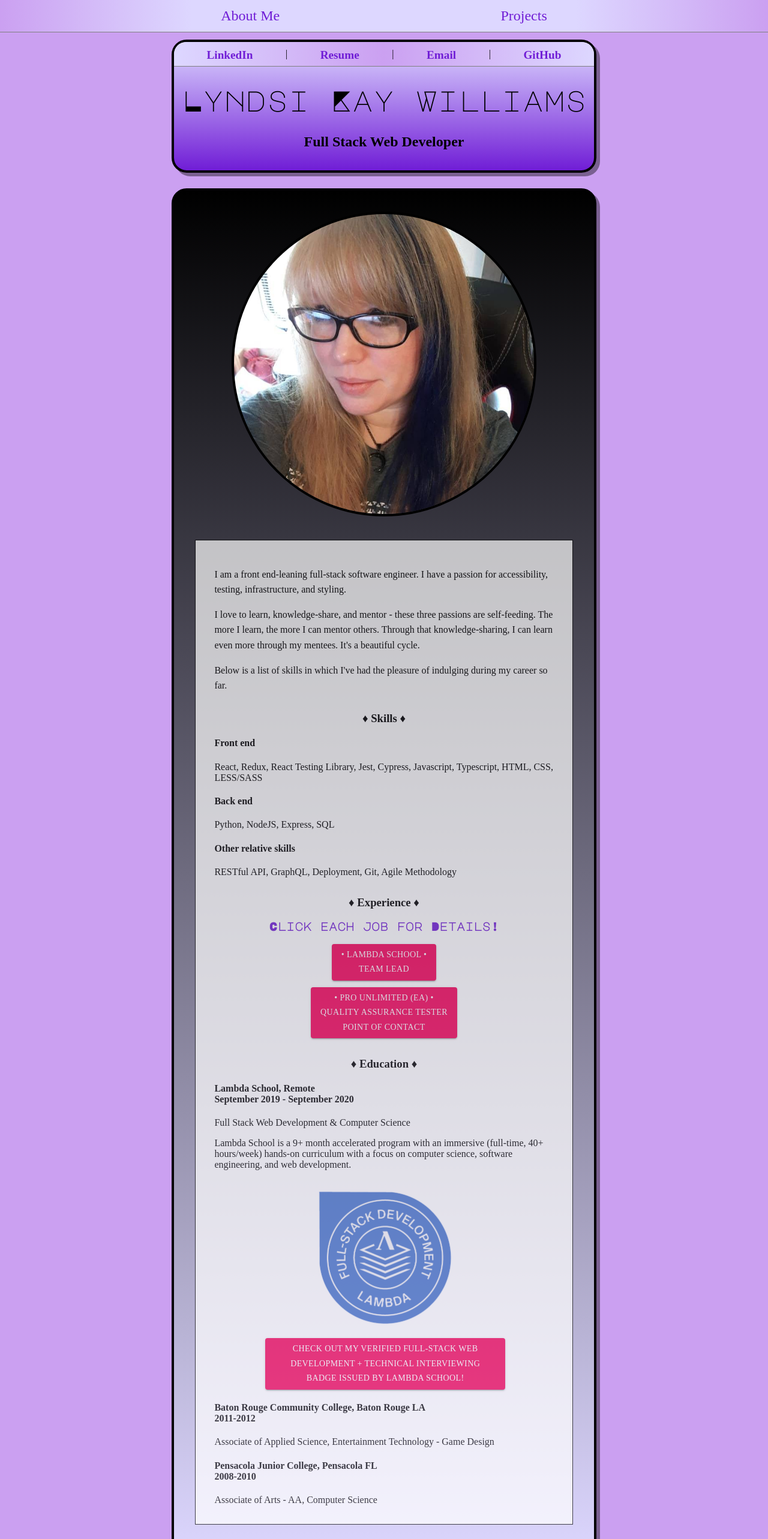
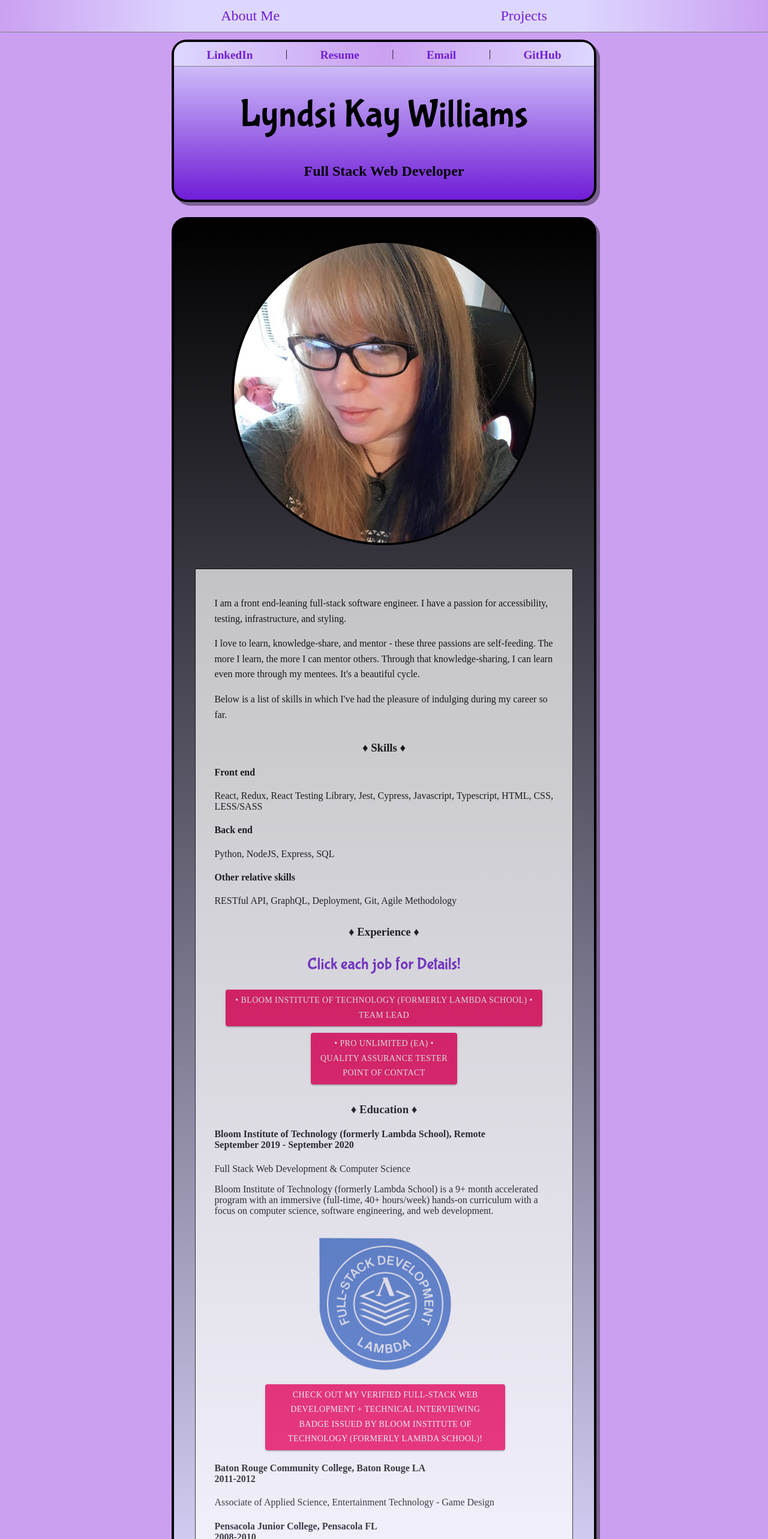
Before and after one commit to lyndsiWilliams/portfolio-2020, a React (Create React App) app in the folder portfolio/: page / in a window 1280 px wide. Shown: the top 2566 px of the page at 60% size. Built offline with nearby package versions, Linux system fonts and the light colour scheme; a web font is replaced by a local one.

Commit message:
Updated font and Lambda titles

```diff
--- a/portfolio/public/index.html
+++ b/portfolio/public/index.html
@@ -11,6 +11,9 @@
     <link rel="preconnect" href="https://fonts.gstatic.com">
     <link href="https://fonts.googleapis.com/css2?family=Major+Mono+Display&display=swap" rel="stylesheet">
     <link href="https://fonts.googleapis.com/css2?family=Kufam&display=swap" rel="stylesheet">
+    <link rel="preconnect" href="https://fonts.googleapis.com">
+    <link rel="preconnect" href="https://fonts.gstatic.com" crossorigin>
+    <link href="https://fonts.googleapis.com/css2?family=Bubblegum+Sans&display=swap" rel="stylesheet">
     <title>Lyndsi Williams</title>
   </head>
   <body>
--- a/portfolio/src/App.css
+++ b/portfolio/src/App.css
@@ -43,9 +43,9 @@
 }
 
 h1 {
-    /* font-family: 'Lemonada', cursive; */
-    font-family: 'Major Mono Display', monospace;
-    font-size: 3em;
+    font-family: 'Bubblegum Sans', cursive;
+    /* font-family: 'Major Mono Display', monospace; */
+    font-size: 4em;
     font-weight: 400;
 }
 
--- a/portfolio/src/components/Home.js
+++ b/portfolio/src/components/Home.js
@@ -36,9 +36,9 @@
                 style={{
                   textAlign: 'center',
                   color: '#701dd6',
-                  fontSize: '1.2em',
-                  fontFamily: "'Major Mono Display', monospace",
-                  fontWeight: 'bold'
+                  fontSize: '1.7em',
+                  fontFamily: "'Bubblegum Sans', cursive",
+                  fontWeight: '400'
                 }}
               >
                 Click each job for Details!
@@ -50,13 +50,13 @@
             </section>
             <section className='education' data-testid='education'>
               <h3>♦ Education ♦</h3>
-              <h4>Lambda School, Remote<br/>September 2019 - September 2020</h4>
+              <h4>Bloom Institute of Technology (formerly Lambda School), Remote<br/>September 2019 - September 2020</h4>
               <p>Full Stack Web Development & Computer Science</p>
-              <p>Lambda School is a 9+ month accelerated program with an immersive (full-time, 40+ hours/week) hands-on curriculum with a focus on computer science, software engineering, and web development.</p>
+              <p>Bloom Institute of Technology (formerly Lambda School) is a 9+ month accelerated program with an immersive (full-time, 40+ hours/week) hands-on curriculum with a focus on computer science, software engineering, and web development.</p>
               <div className='lambda-btn'>
                 <img
                   src={lambdaBadge}
-                  alt='Full-Stack Web Development + Technical Interviewing Lambda School badge'
+                  alt='Full-Stack Web Development + Technical Interviewing Bloom Institute of Technology (formerly Lambda School) badge'
                   className='badge-pic'
                 />
                 <Button
@@ -64,11 +64,11 @@
                   color='secondary'
                   style={{ fontFamily: 'Kufam', borderWidth: '4px'}}
                   href='https://www.youracclaim.com/badges/f20e1df7-2a07-477e-887f-06ef174c9887/public_url'
-                  alt='Full-Stack Web Development + Technical Interviewing badge issued by Lambda School'
+                  alt='Full-Stack Web Development + Technical Interviewing badge issued by Bloom Institute of Technology (formerly Lambda School)'
                   target='_blank'
                   rel='noopener noreferrer'
                 >
-                  Check out my verified Full-Stack Web Development + Technical Interviewing badge issued by Lambda School!
+                  Check out my verified Full-Stack Web Development + Technical Interviewing badge issued by Bloom Institute of Technology (formerly Lambda School)!
                 </Button>
               </div>
               <h4>Baton Rouge Community College, Baton Rouge LA<br/>2011-2012</h4>
--- a/portfolio/src/components/Projects.js
+++ b/portfolio/src/components/Projects.js
@@ -37,13 +37,13 @@
         >
           <img src={citrics} alt="Citrics home page" className="project-img" />
         </a>
-        <h3>Citrics / Lambda labs project</h3>
+        <h3>Citrics / Bloom Institute of Technology (formerly Lambda School) labs project</h3>
         <h4 style={{ textAlign: "center" }}>ReactJS | Redux | Ant.Design</h4>
         <div className="description">
           <p>An app designed to help users research and compare cities while searching for a new home.</p>
           <p>• Collaborated with 4 web and 2 data science team members during an 8-week simulated work environment</p>
           <p>• Constructed and maintained the team <a href="https://whimsical.com/341zvP6EuiJdMGJt3neFJa" target="_blank" rel="noopener noreferrer">flowchart</a> and <a href="https://whimsical.com/T5VcCfKv8TwyKzgjfUnAeE" target="_blank" rel="noopener noreferrer">wireframe</a></p>
-          <p>• Solely responsible for creating and styling the team’s <a href="https://citrics.netlify.app/about" target="_blank" rel="noopener noreferrer">About page</a></p>
+          <p>• Solely responsible for creating and styling the team's <a href="https://citrics.netlify.app/about" target="_blank" rel="noopener noreferrer">About page</a></p>
           <p>• Utilized the Redux state management system to manage data on the front end</p>
           <p>• Communicated with our team project lead in order to touch base with our stakeholder, implementing any changes to properly implement his product vision</p>
         </div>
--- a/portfolio/src/components/modals/POC.js
+++ b/portfolio/src/components/modals/POC.js
@@ -58,16 +58,16 @@
       </Button>
       <Dialog onClose={handleClose} open={open}>
         <DialogTitle onClose={handleClose}>
-        <span style={{ fontFamily: "'Major Mono Display', monospace", fontWeight: 'bold' }}>PRO Unlimited (Electronic Arts)<br/>March 2011 - March 2012, July 2012 - June 2013</span>
+        <span style={{ fontFamily: "'Bubblegum Sans', cursive", fontWeight: '400' }}>PRO Unlimited (Electronic Arts)<br/>March 2011 - March 2012, July 2012 - June 2013</span>
         </DialogTitle>
         <DialogContent dividers>
           <div className="experience-bullets">
-            <p style={{ textAlign: "center", fontFamily: "'Major Mono Display', monospace", fontWeight: 'bold' }}>Quality Assurance Tester - Baton Rouge LA</p>
+            <p style={{ textAlign: "center", fontFamily: "'Bubblegum Sans', cursive", fontSize: '1.5em', fontWeight: '400' }}>Quality Assurance Tester - Baton Rouge LA</p>
             <p>• Tested video games to ensure that they met certain requirements</p>
             <p>• Found any bugs and reported them in a professional and well-explained manner</p>
             <p>• Accurately filled out tasks and time spent on those tasks in DevTest</p>
             <p>• Participated in the legal certification of multiple major Electronic Arts titles</p>
-            <p style={{ textAlign: "center", fontFamily: "'Major Mono Display', monospace", fontWeight: 'bold', marginTop: "10%" }}>Point of Contact - Baton Rouge LA</p>
+            <p style={{ textAlign: "center", fontFamily: "'Bubblegum Sans', cursive", fontSize: '1.5em', fontWeight: '400', marginTop: "10%" }}>Point of Contact - Baton Rouge LA</p>
             <p>• Communicated with developers to ensure issues were fixed in a timely manner</p>
             <p>• Held attendance and managed scheduling for a team of 50</p>
             <p>• Distributed various reports dealing with issues and stability of the product being tested</p>
--- a/portfolio/src/components/modals/TeamLead.js
+++ b/portfolio/src/components/modals/TeamLead.js
@@ -54,15 +54,15 @@
   return (
     <div>
       <Button data-testid="TLmodal" variant="contained" color="secondary" onClick={handleClickOpen} style={{ fontFamily: "Kufam", borderWidth: '4px' }}>
-        • Lambda School •<br/>Team Lead
+        • Bloom Institute of Technology (formerly Lambda School) •<br/>Team Lead
       </Button>
       <Dialog onClose={handleClose} open={open}>
         <DialogTitle onClose={handleClose} >
-          <span style={{ fontFamily: "'Major Mono Display', monospace", fontWeight: 'bold' }}>Lambda School<br/>March 2020 - June 2020</span>
+          <span style={{ fontFamily: "'Bubblegum Sans', cursive", fontWeight: '400' }}>Bloom Institute of Technology (formerly Lambda School)<br/>March 2020 - June 2020</span>
         </DialogTitle>
         <DialogContent dividers>
           <div className="experience-bullets">
-            <p style={{ textAlign: "center", fontFamily: "'Major Mono Display', monospace", fontWeight: 'bold' }}>Team Lead - Remote</p>
+            <p style={{ textAlign: "center", fontFamily: "'Bubblegum Sans', cursive", fontSize: '1.5em', fontWeight: '400' }}>Team Lead - Remote</p>
             <p>• Provided daily feedback and issue resolution of all curriculum through slack, help, channel, and/or code review.</p>
             <p>• Delivered 1:1 feedback and code review on a weekly basis</p>
             <p>• Led a team of 7-9 students that emulates a real work environment using Agile methodology</p>
```
Also changed, not shown: 1 other file (tests, documents, lock files or other folders).
